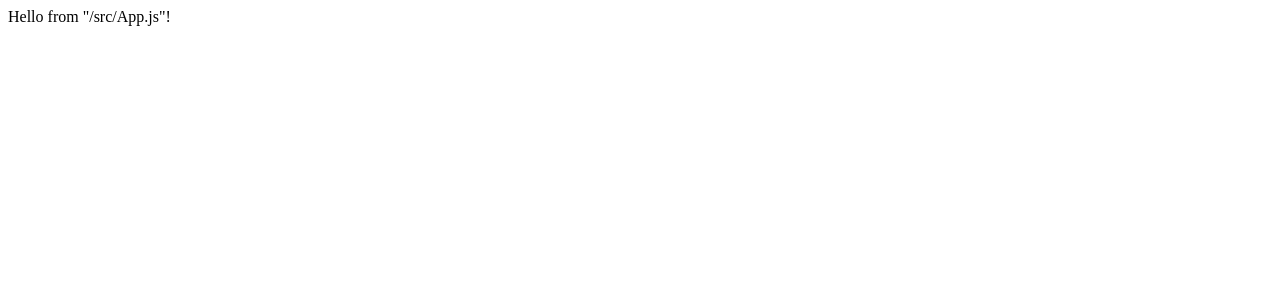
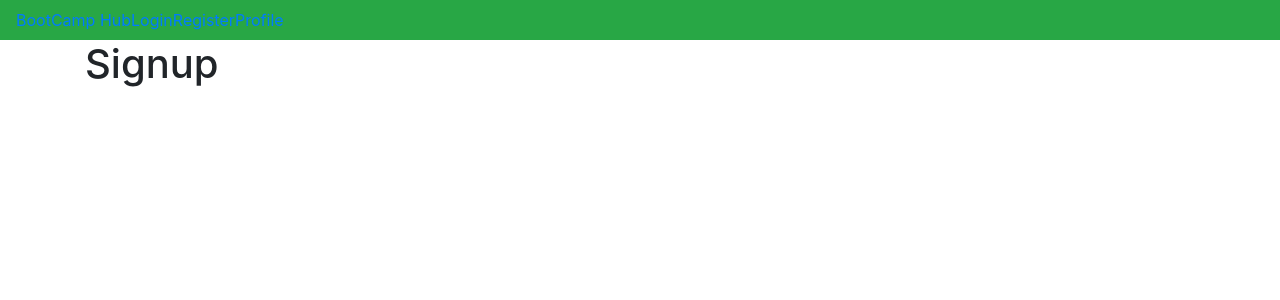
Before and after one commit to tglennd90/BCH, a React (Create React App) app in the folder client/: page /signup in a window 1280 px wide. Shown: the top 300 px of the page. Built offline with nearby package versions, Linux system fonts and the light colour scheme; the HTML template or start-up script is replaced by a standard one.

Commit message:
React-Router-Dom Established

```diff
--- a/client/package.json
+++ b/client/package.json
@@ -6,8 +6,11 @@
     "@testing-library/jest-dom": "^4.2.4",
     "@testing-library/react": "^9.3.2",
     "@testing-library/user-event": "^7.1.2",
+    "bootstrap": "^4.5.0",
     "react": "^16.13.1",
+    "react-bootstrap": "^1.0.1",
     "react-dom": "^16.13.1",
+    "react-router-dom": "^5.2.0",
     "react-scripts": "3.4.1"
   },
   "scripts": {
--- a/client/public/index.html
+++ b/client/public/index.html
@@ -10,6 +10,8 @@
       content="Web site created using create-react-app"
     />
     <link rel="apple-touch-icon" href="%PUBLIC_URL%/logo192.png" />
+    <link rel="stylesheet" href="https://maxcdn.bootstrapcdn.com/bootstrap/4.4.1/css/bootstrap.min.css"
+      integrity="sha384-Vkoo8x4CGsO3+Hhxv8T/Q5PaXtkKtu6ug5TOeNV6gBiFeWPGFN9MuhOf23Q9Ifjh" crossorigin="anonymous" />
     <!--
       manifest.json provides metadata used when your web app is installed on a
       user's mobile device or desktop. See https://developers.google.com/web/fundamentals/web-app-manifest/
--- a/client/src/App.js
+++ b/client/src/App.js
@@ -1,13 +1,44 @@
-import React, { Component } from 'react'
+import React from 'react';
+import 'bootstrap/dist/css/bootstrap.min.css';
+import { Container } from 'react-bootstrap';
+import {BrowserRouter,Route} from 'react-router-dom';
 
-class App extends Component {
-    render() {
-        return (
-            <div>
-                Hello from "/src/App.js"!
-            </div>
-        )
-    }
+import Home from './components/screens/Home';
+import Profile from './components/screens/Profile';
+import Login from './components/screens/Login';
+import Signup from './components/screens/Signup';
+
+import Navigation from './components/Navbar';
+
+function App() {
+
+
+
+    return (
+        <BrowserRouter>
+            <Navigation />
+            <Route exact path="/">
+                <Container>
+                    <Home />
+                </Container>
+            </Route>
+            <Route path="/login">
+                <Container>
+                    <Login />
+                </Container>
+            </Route>
+            <Route path="/profile">
+                <Container>
+                    <Profile />
+                </Container>
+            </Route>
+            <Route path="/signup">
+                <Container>
+                    <Signup />
+                </Container>
+            </Route>
+        </BrowserRouter>
+    )
 }
 
 export default App;
--- /dev/null
+++ b/client/src/components/Navbar.js
@@ -0,0 +1,21 @@
+import React from 'react';
+import { Navbar } from 'react-bootstrap';
+import { Link } from 'react-router-dom';
+
+const Navigation = () => {
+    return(
+        <Navbar collapseOnSelect expand="lg" bg="success">
+            <Link to="/">BootCamp Hub</Link>
+            <Navbar.Toggle aria-controls="responsive-navbar-nav" />
+            <Navbar.Collapse id="responsive-navbar-nav">
+                <div>
+                    <Link to="/login">Login</Link>
+                    <Link to="/signup">Register</Link>
+                    <Link to="/profile">Profile</Link>
+                </div>
+            </Navbar.Collapse>
+        </Navbar>
+    )
+};
+
+export default Navigation;
--- /dev/null
+++ b/client/src/components/screens/Home.js
@@ -0,0 +1,9 @@
+import React from 'react';
+
+const Home = () => {
+    return (
+        <h1>Home</h1>
+    )
+}
+
+export default Home;
--- /dev/null
+++ b/client/src/components/screens/Login.js
@@ -0,0 +1,9 @@
+import React from 'react';
+
+const Login = () => {
+    return (
+        <h1>Login</h1>
+    )
+}
+
+export default Login;
--- /dev/null
+++ b/client/src/components/screens/Profile.js
@@ -0,0 +1,9 @@
+import React from 'react';
+
+const Profile = () => {
+    return (
+        <h1>Profile</h1>
+    )
+}
+
+export default Profile;
--- /dev/null
+++ b/client/src/components/screens/Signup.js
@@ -0,0 +1,9 @@
+import React from 'react';
+
+const Signup = () => {
+    return (
+        <h1>Signup</h1>
+    )
+}
+
+export default Signup;
```
Also changed, not shown: 1 other file (tests, documents, lock files or other folders).
